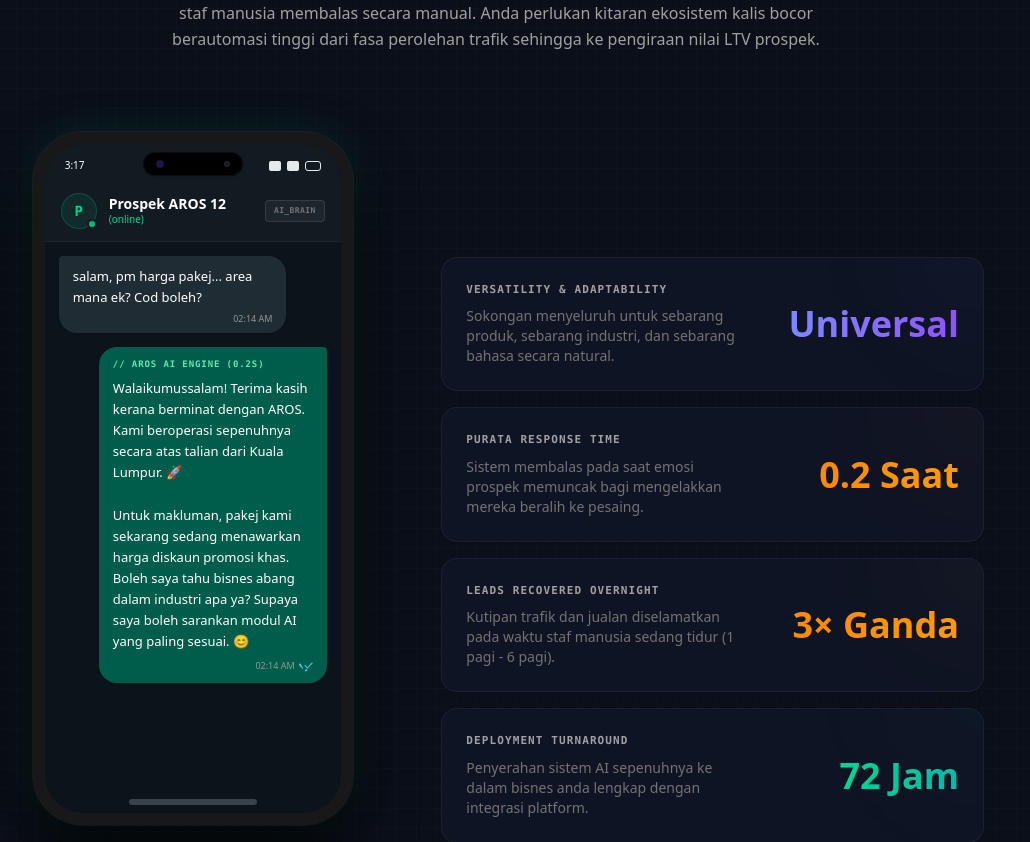
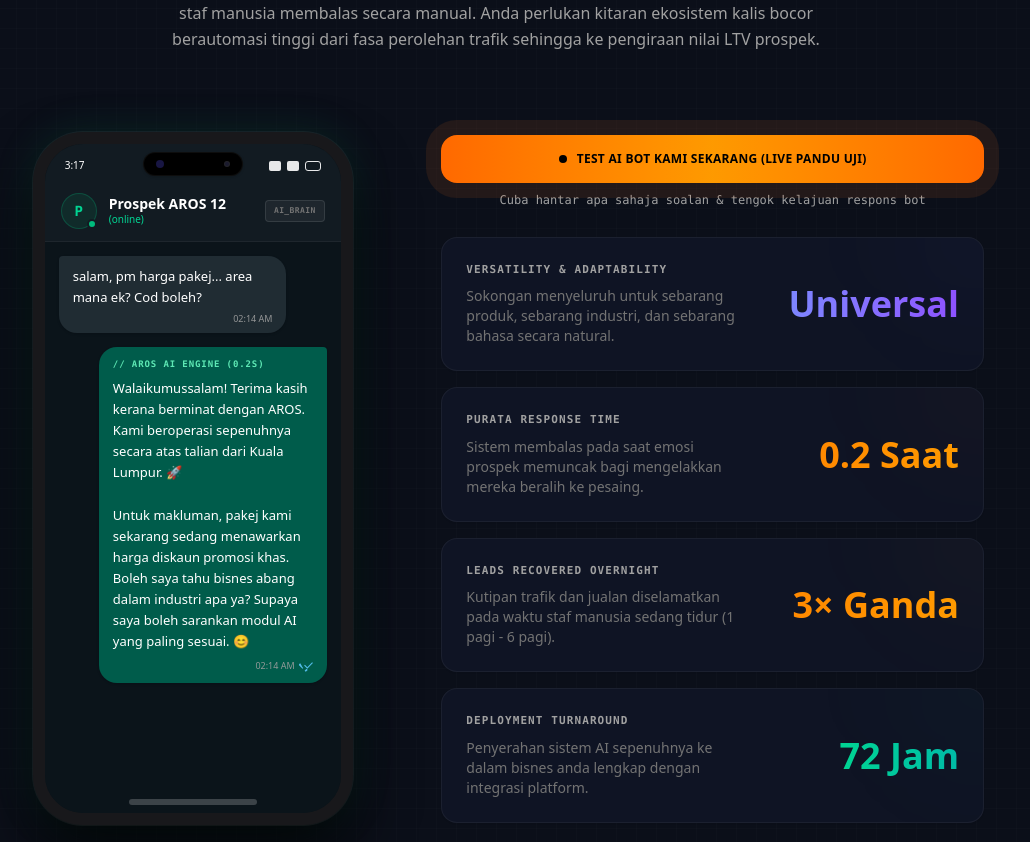
Before and after one commit to opsfunnelmatter-png/aros-salespage-ai, a Next.js app: page / in a window 1280 px wide. Shown: the part 6760-7602 px from the top of the page, without its empty margins (144-1174 px from the left). Built offline with nearby package versions, Linux system fonts and the light colour scheme.

Commit message:
style: move premium test bot CTA button to right column above universal card

```diff
--- a/src/app/05-case-studies.js
+++ b/src/app/05-case-studies.js
@@ -227,13 +227,18 @@
               <div className="absolute bottom-2 left-1/2 -translate-x-1/2 w-32 h-1.5 bg-white/20 rounded-full z-40" />
             </div>
 
+          </div>
+
+          {/* Lajur Kanan: Stat (lg:col-span-7) - Vertically Centered */}
+          <div className="lg:col-span-7 w-full flex flex-col justify-center gap-5 mt-8 lg:mt-0">
+
             {/* PREMIUM CTA BUTTON FOR BOT TESTING */}
-            <div className="mt-8 w-full max-w-[320px] text-center space-y-2.5 relative z-20">
+            <div className="w-full text-center space-y-2 relative z-20 mb-2">
               <a
                 href="https://wa.me/601112755161?text=Salam%20AROS%2C%20saya%20nak%20test%20kehebatan%20bot%20ni%20sekarang"
                 target="_blank"
                 rel="noopener noreferrer"
-                className="group relative w-full inline-flex items-center justify-center gap-2 bg-gradient-to-r from-orange-500 via-amber-500 to-orange-500 text-black font-black text-[11px] sm:text-xs py-4 px-6 rounded-2xl cursor-pointer overflow-hidden transform transition-all duration-300 animate-premium-pulse hover:scale-[1.03] active:scale-95 whitespace-normal tracking-wide shadow-[0_0_25px_rgba(249,115,22,0.45)] select-none text-center"
+                className="group relative w-full inline-flex items-center justify-center gap-2 bg-gradient-to-r from-orange-500 via-amber-500 to-orange-500 text-black font-black text-xs py-4 px-6 rounded-2xl cursor-pointer overflow-hidden transform transition-all duration-300 animate-premium-pulse hover:scale-[1.02] active:scale-95 whitespace-normal tracking-wide shadow-[0_0_25px_rgba(249,115,22,0.45)] select-none text-center"
               >
                 <span className="absolute inset-0 w-full h-full bg-gradient-to-r from-transparent via-white/20 to-transparent -translate-x-full group-hover:animate-[shimmer_1.5s_infinite]" />
                 <span className="relative flex h-2 w-2 mr-0.5 shrink-0">
@@ -246,11 +251,6 @@
                 Cuba hantar apa sahaja soalan & tengok kelajuan respons bot
               </p>
             </div>
-
-          </div>
-
-          {/* Lajur Kanan: Stat (lg:col-span-7) - Vertically Centered */}
-          <div className="lg:col-span-7 w-full flex flex-col justify-center gap-4 mt-8 lg:mt-0">
 
             {/* 3-COLUMN INDUSTRY BENCHMARK RESULTS - VERTICAL STACK WITH MICRO-COPY */}
             <div className="flex flex-col gap-4">
```
